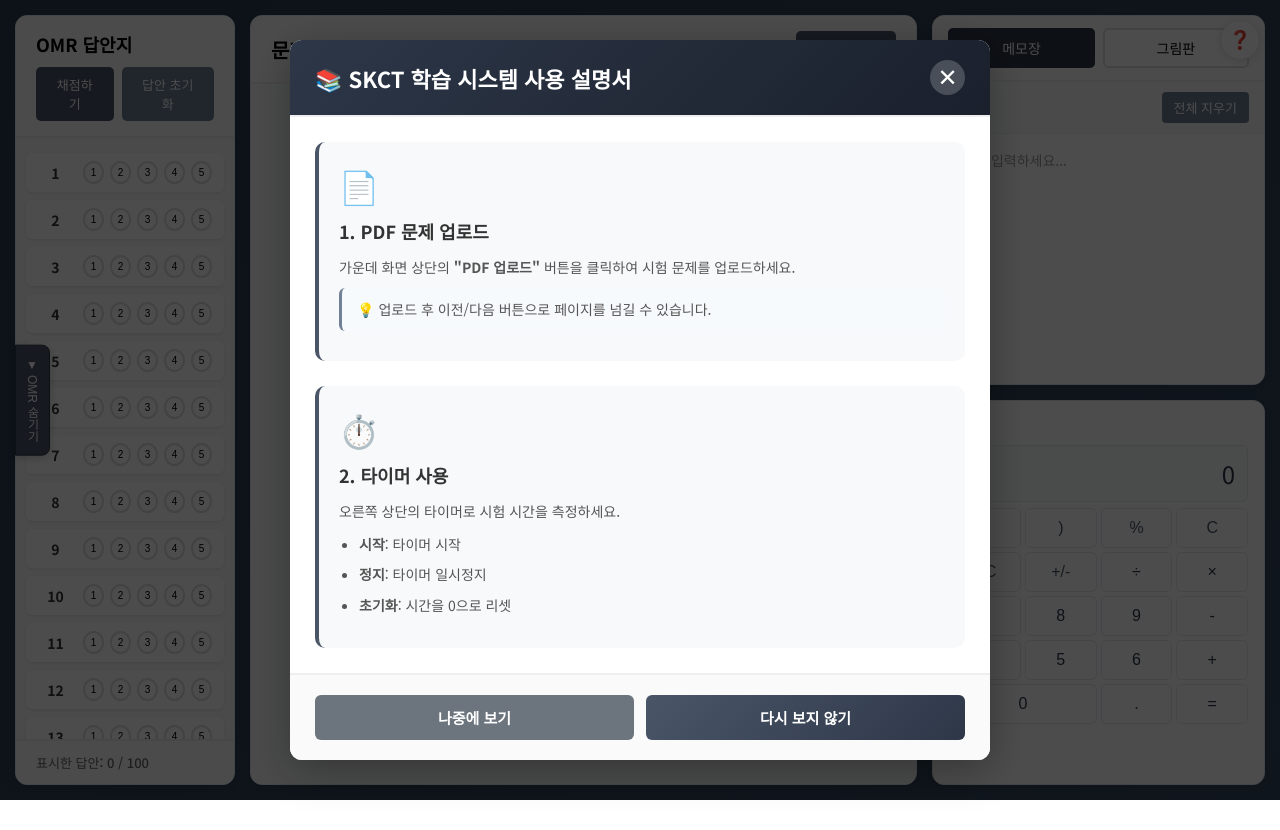
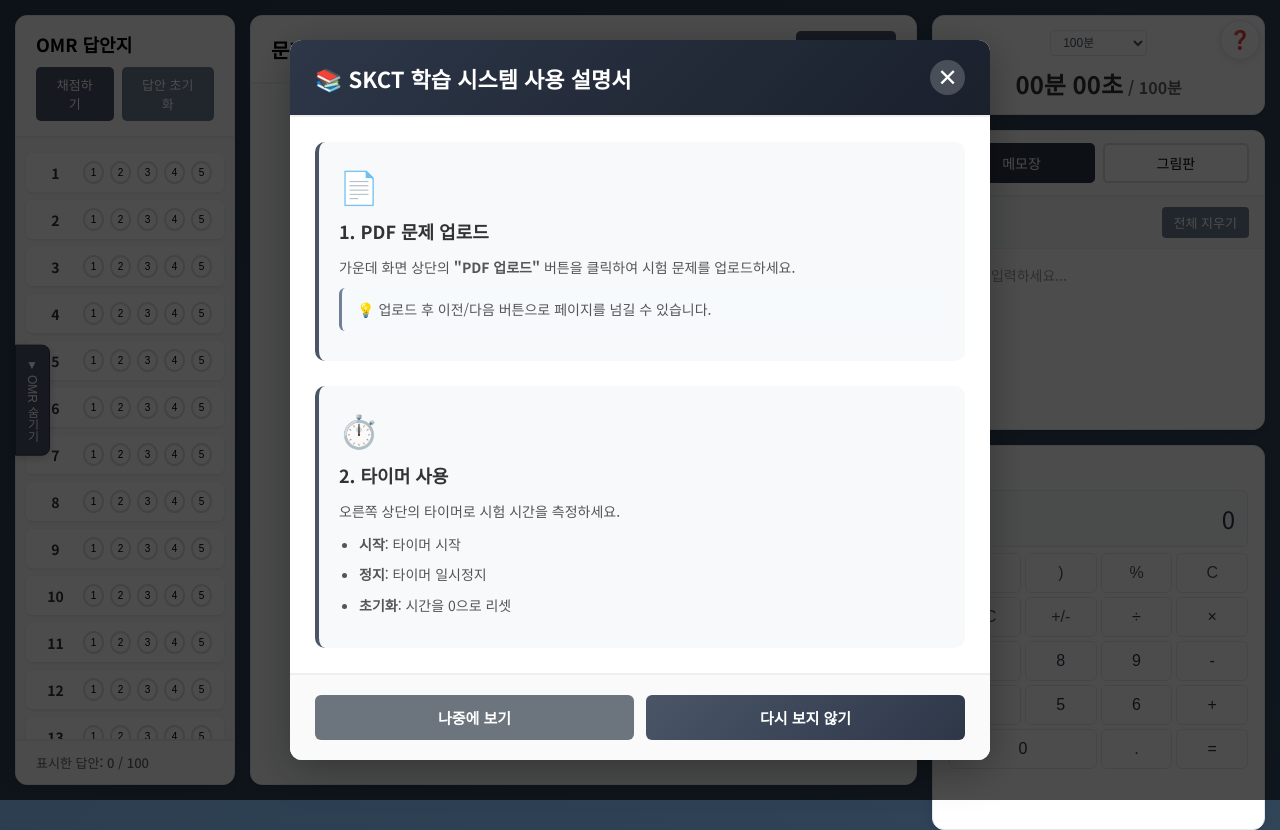
Before and after one commit to kimhyunji24/SKCT, a React (Vite) app: page / in a window 1280 px wide. Before the commit the page ends 800 px from the top, so only its background shows below. Built offline with nearby package versions, Linux system fonts and the light colour scheme.

Commit message:
fix: 타이머 컴포넌트 App.jsx에 추가

```diff
--- a/src/App.jsx
+++ b/src/App.jsx
@@ -4,6 +4,7 @@
 import Tutorial from './components/Tutorial'
 import OMRSheet from './components/OMRSheet'
 import PDFViewer from './components/PDFViewer'
+import Timer from './components/Timer'
 import Calculator from './components/Calculator'
 import NotePad from './components/NotePad'
 import './App.css'
@@ -52,6 +53,9 @@
           <PDFViewer />
         </div>
         <div className="right-panel">
+          <div className="timer-section">
+            <Timer />
+          </div>
           <div className="notepad-section">
             <NotePad />
           </div>
```
